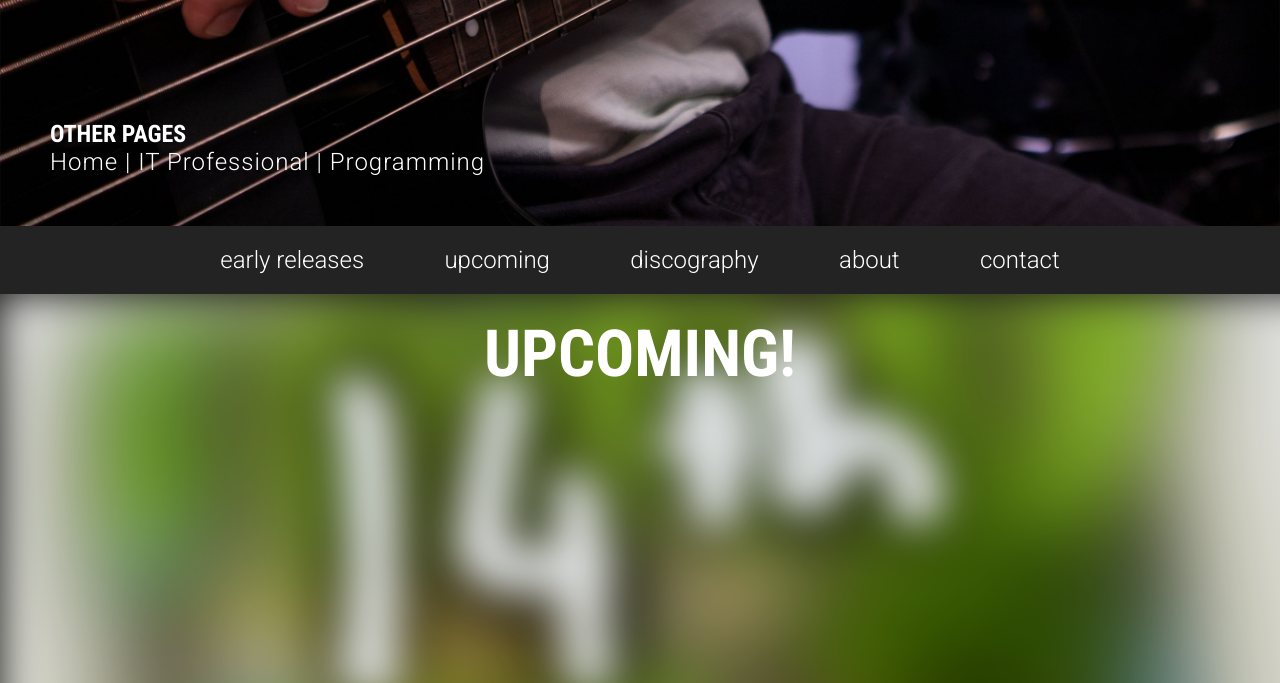
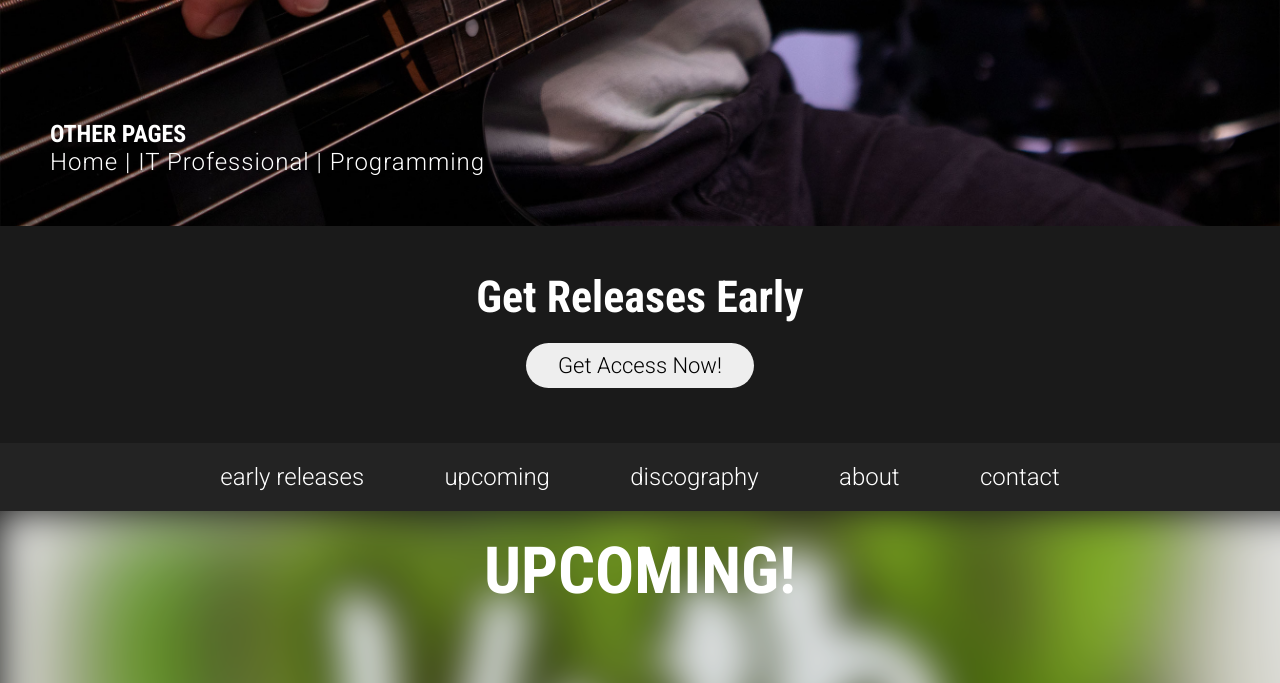
Before and after one commit to AndrewHolloway0/andrewholloway_info-site, a PHP site: page /music in a window 1280 px wide. Shown: the part 574-1257 px from the top of the page. Run offline with PHP 8.4, Linux system fonts and the light colour scheme.

Commit message:
get releases early
added back the early releases button. links to patreon

```diff
--- a/music/index.php
+++ b/music/index.php
@@ -100,12 +100,13 @@
             </span>
         </div>
     </div>
-    <div id="earlyreleases" class="section" style="display:none;">
+    <div id="earlyreleases" class="section">
         <div class="content">
             <h2>Get Releases Early</h2>
             <form>
-                <input type="email" placeholder="email address" />
-                <button type="submit">Enter</button>
+                <!-- <input type="email" placeholder="email address" /> -->
+                <!-- <button type="submit">Enter</button> -->
+                <a href="https://www.patreon.com/andrewhollowaymusic" target="_blank">Get Access Now!</a>
             </form>
         </div>
     </div>
--- a/music/music.css
+++ b/music/music.css
@@ -72,7 +72,8 @@
 }
 
 #earlyreleases input,
-#earlyreleases button {
+#earlyreleases button,
+#earlyreleases a {
     margin: 10px;
     padding: 10px 32px;
     border: 0;
@@ -81,6 +82,7 @@
     background-color: var(--offwhite);
     font-size: 22px;
     width: fit-content;
+    text-decoration: none;
 }
 
 #earlyreleases input {
```
